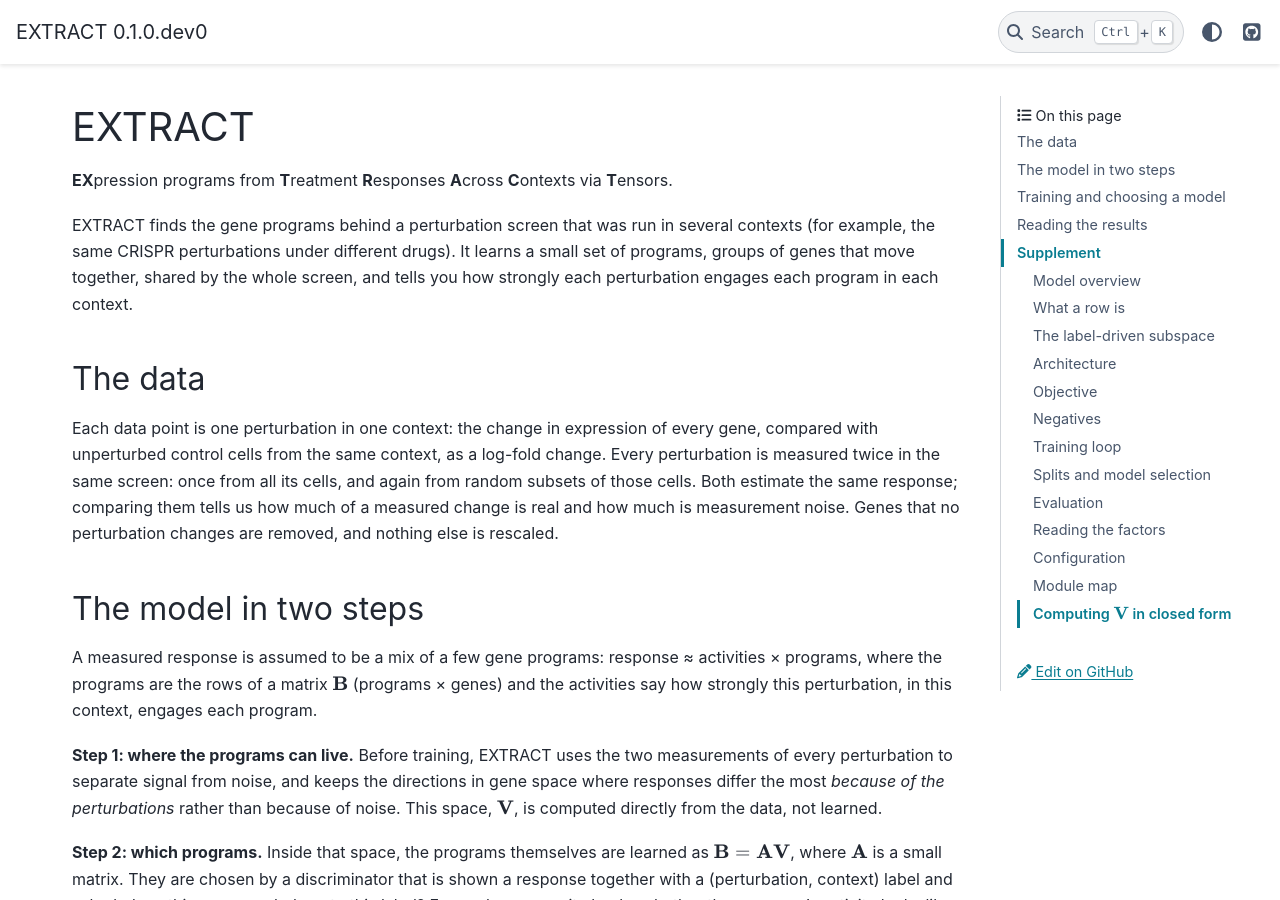
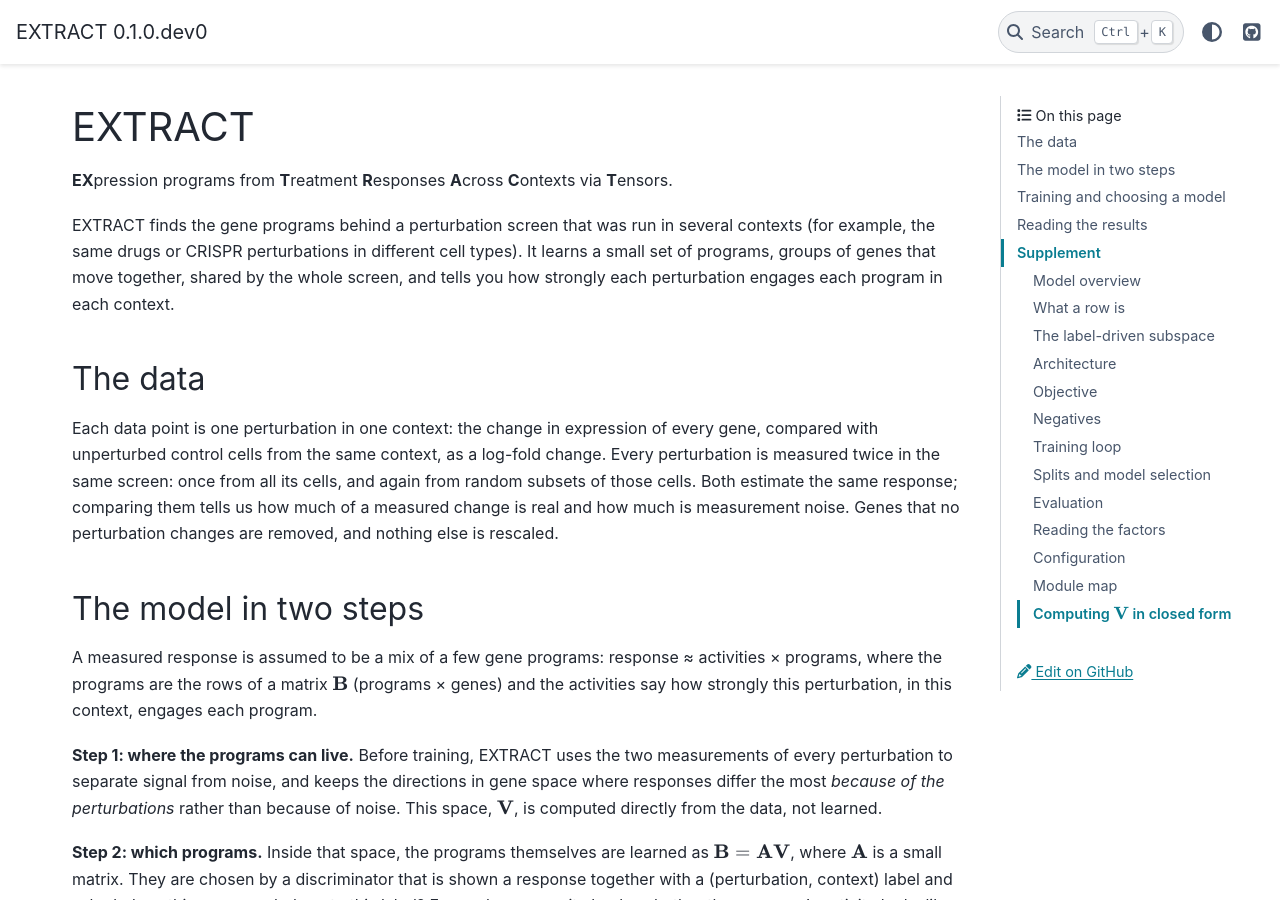
Before and after one commit to EraslanBas/EXTRACT, a Sphinx documentation site: the page built from docs/source/index.md, in a window 1280 px wide and 900 px high. Built offline with Sphinx 7.4.7 and the PyData theme 0.15.4, drawn with Linux system fonts in a browser that asks for light colours.

Commit message:
Docs: example contexts now drugs or CRISPR perturbations across cell types
Co-Authored-By: Claude Opus 5.5 <noreply@anthropic.com>

```diff
--- a/docs/source/index.md
+++ b/docs/source/index.md
@@ -4,8 +4,8 @@
 via **T**ensors.
 
 EXTRACT finds the gene programs behind a perturbation screen that was run in
-several contexts (for example, the same CRISPR perturbations under different
-drugs). It learns a small set of programs, groups of genes that move together,
+several contexts (for example, the same drugs or CRISPR perturbations in different
+cell types). It learns a small set of programs, groups of genes that move together,
 shared by the whole screen, and tells you how strongly each perturbation
 engages each program in each context.
 
```
